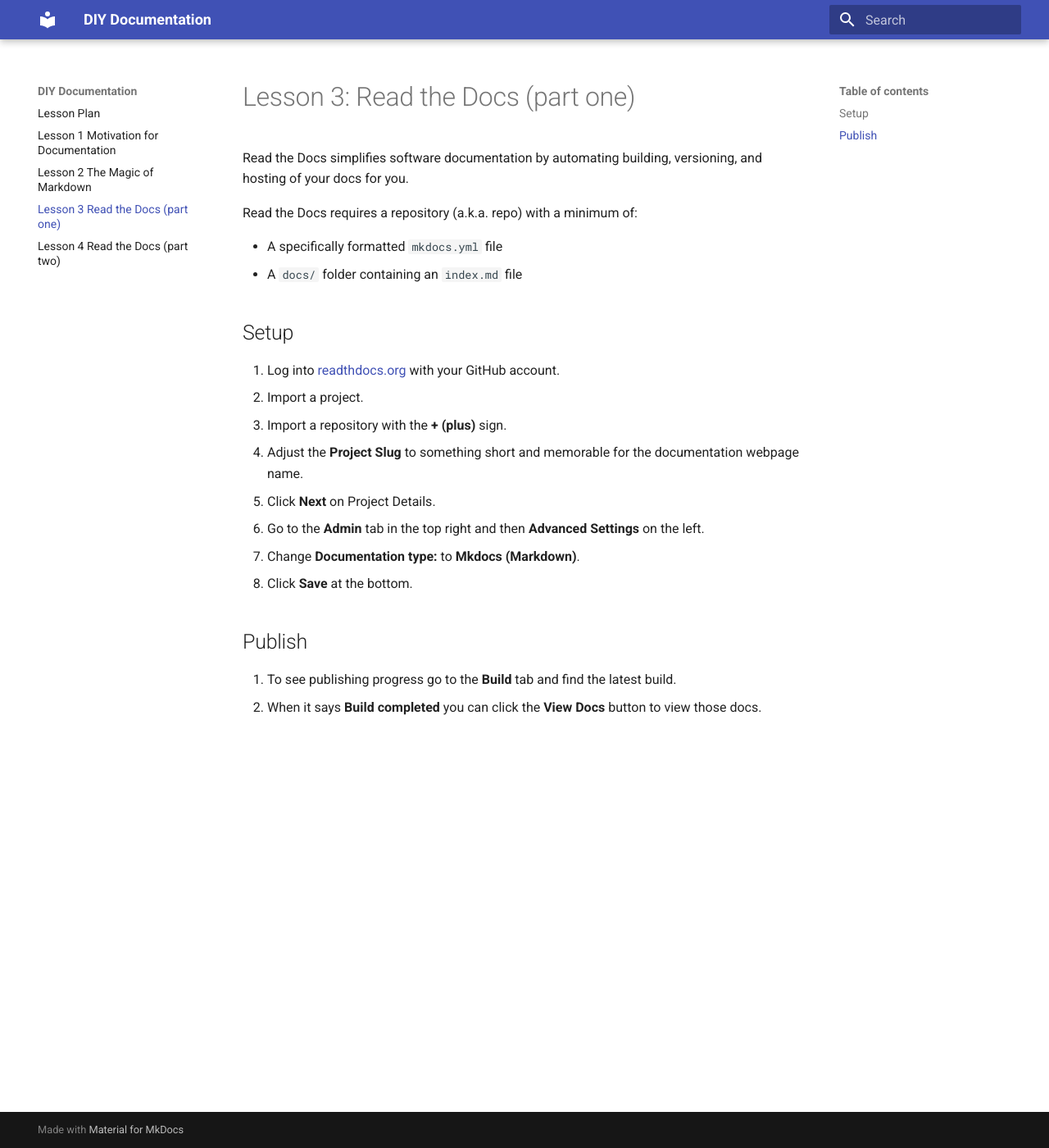
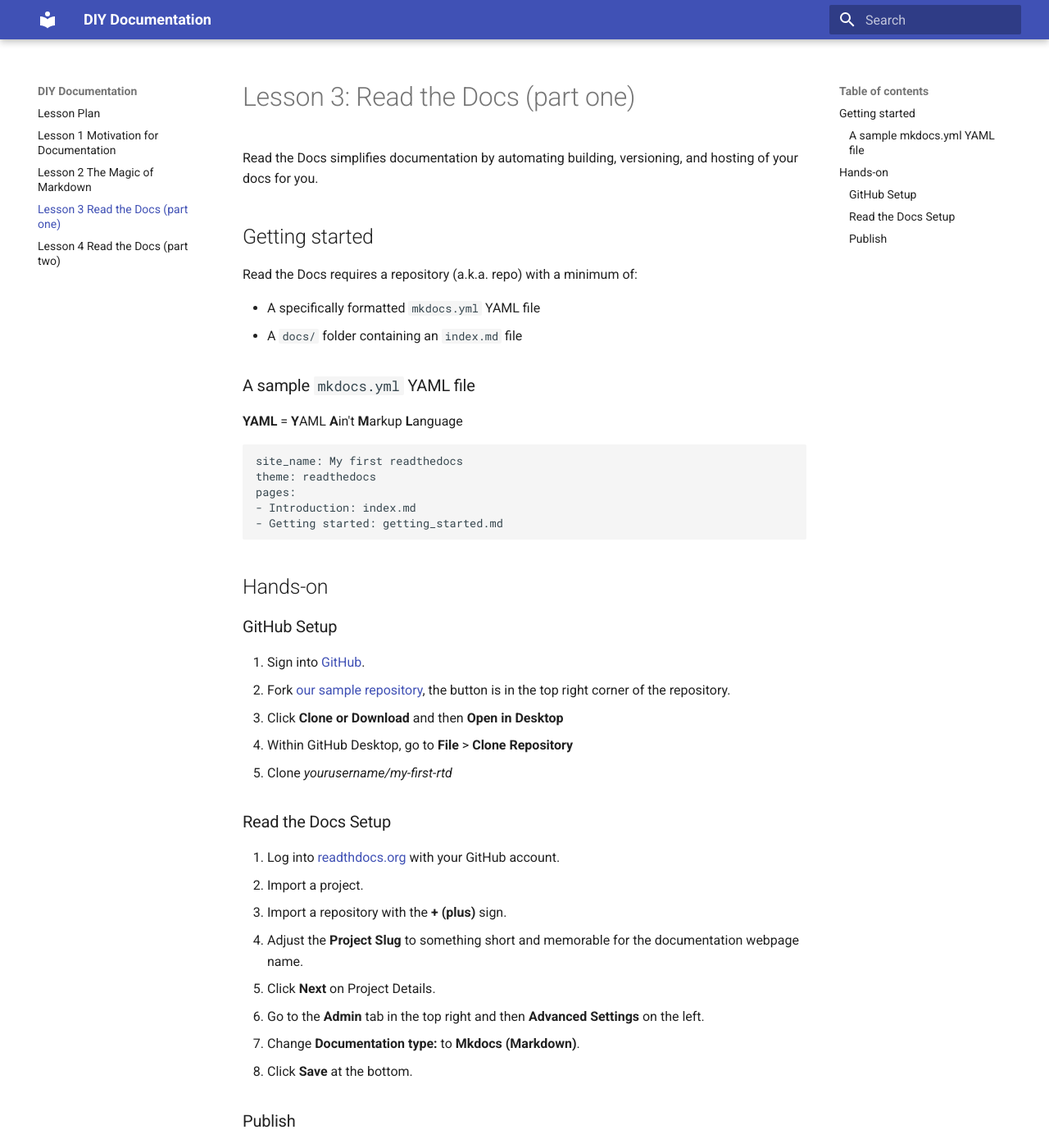
Before and after one commit to rchampieux/diy-documentation, an MkDocs documentation site: the page built from docs/lesson3.md, in a window 1280 px wide and 1400 px high. Shown: the whole window at 82% size. Built offline with MkDocs 1.6.1 and Material for MkDocs 9.7.7, drawn with Linux system fonts in a browser that asks for light colours; old or Windows-style settings are respelled for this version of MkDocs.

Commit message:
Draft lessons 1, 3, and 4
Major update to the lessons for rough draft.

````diff
--- a/docs/lesson3.md
+++ b/docs/lesson3.md
@@ -1,13 +1,37 @@
 # Lesson 3: Read the Docs (part one)
 
-Read the Docs simplifies software documentation by automating building, versioning, and hosting of your docs for you.
+Read the Docs simplifies documentation by automating building, versioning, and hosting of your docs for you.
+
+## Getting started
 
 Read the Docs requires a repository (a.k.a. repo) with a minimum of:
 
-- A specifically formatted `mkdocs.yml` file
+- A specifically formatted `mkdocs.yml` YAML file
 - A `docs/` folder containing an `index.md` file
 
-## Setup
+### A sample `mkdocs.yml` YAML file
+
+**YAML** = **Y**AML **A**in't **M**arkup **L**anguage
+
+```yaml
+site_name: My first readthedocs
+theme: readthedocs
+pages:
+- Introduction: index.md
+- Getting started: getting_started.md
+```
+
+## Hands-on
+
+### GitHub Setup
+
+1. Sign into [GitHub](https://github.com/login).
+1. Fork [our sample repository](https://github.com/BioData-Club/my-first-rtd), the button is in the top right corner of the repository.
+1. Click **Clone or Download** and then **Open in Desktop**
+1. Within GitHub Desktop, go to **File** > **Clone Repository**
+1. Clone *yourusername/my-first-rtd*
+
+### Read the Docs Setup
 
 1. Log into [readthdocs.org](https://readthedocs.org/accounts/login/) with your GitHub account.
 1. Import a project.
@@ -18,7 +42,7 @@ Read the Docs requires a repository (a.k.a. repo) with a minimum of:
 1. Change **Documentation type:** to **Mkdocs (Markdown)**.
 1. Click **Save** at the bottom.
 
-## Publish
+### Publish
 
 1. To see publishing progress go to the **Build** tab and find the latest build.
 1. When it says **Build completed** you can click the **View Docs** button to view those docs.
````
Also changed, not shown: docs/index.md (+1 -1 lines), docs/lesson1.md (+15 -3 lines), docs/lesson4.md (+17 -2 lines).
